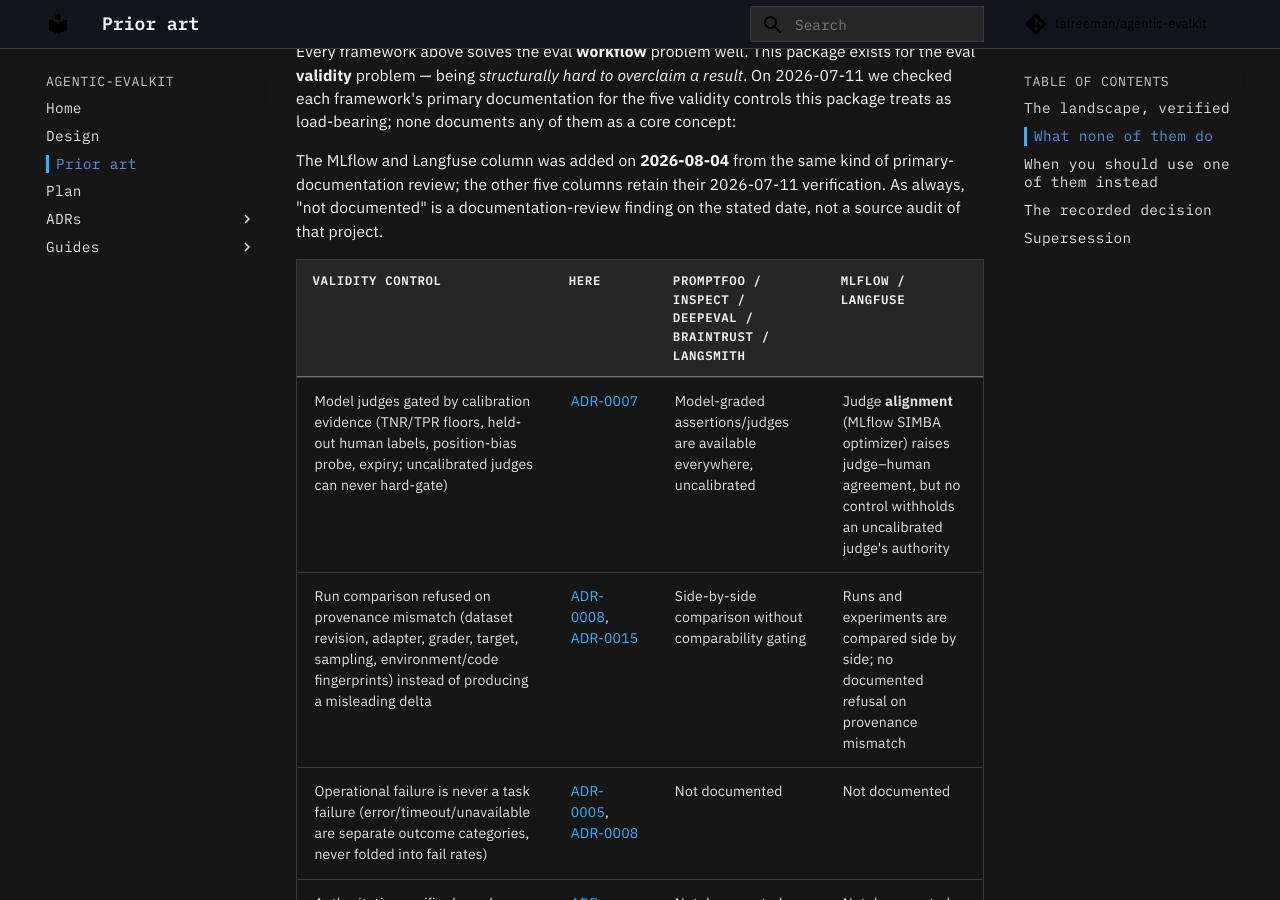
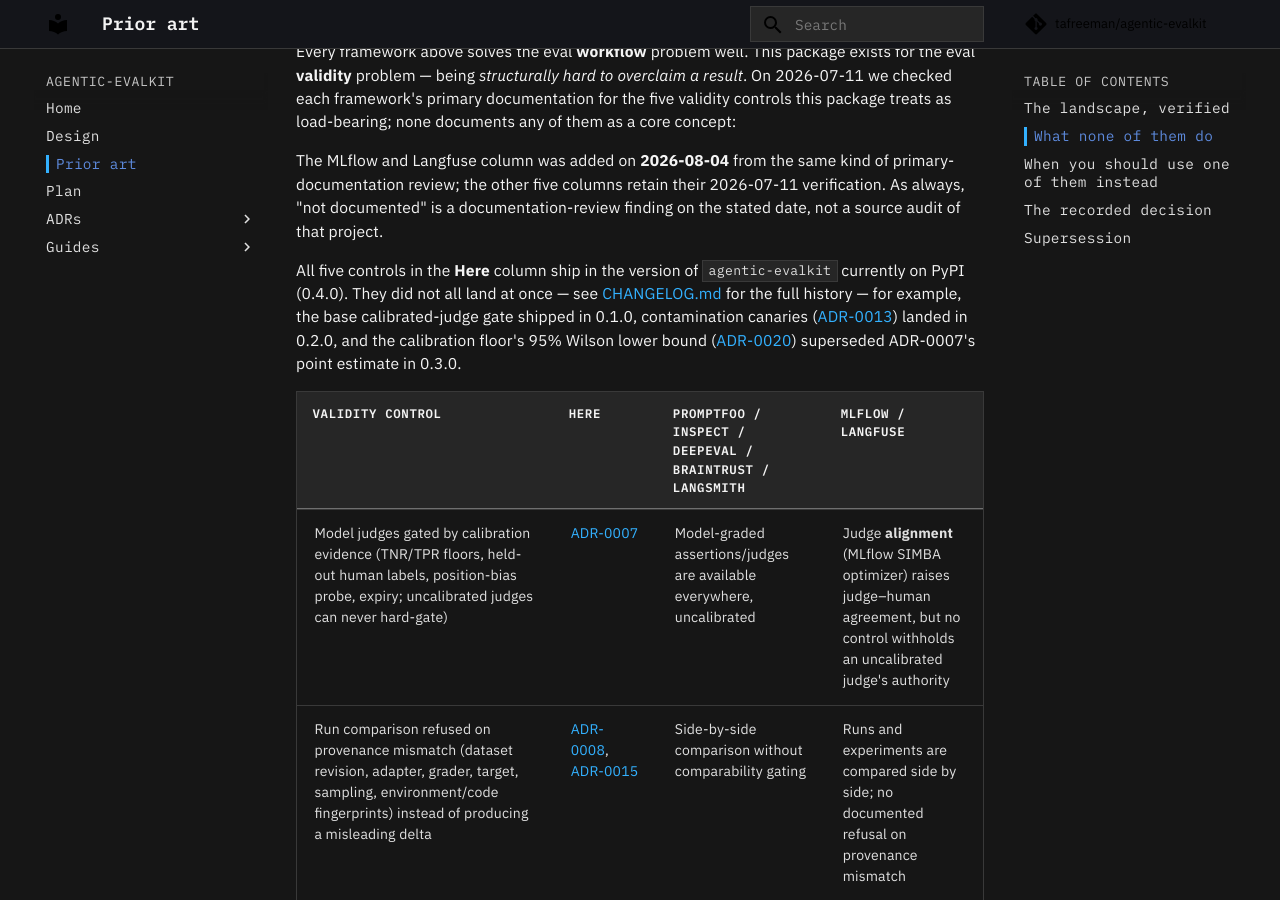
Before and after one commit to tafreeman/agentic-evalkit, an MkDocs documentation site: the page built from docs/prior-art.md, in a window 1280 px wide and 900 px high, scrolled down 1687 px. Built offline with MkDocs 1.6.1 and Material for MkDocs 9.7.7, drawn with Linux system fonts in a browser that asks for light colours; comment, search, counter and statistics services are not loaded.

```diff
--- a/docs/prior-art.md
+++ b/docs/prior-art.md
@@ -53,6 +53,15 @@ The MLflow and Langfuse column was added on **2026-08-04** from the same kind
 of primary-documentation review; the other five columns retain their
 2026-07-11 verification. As always, "not documented" is a documentation-review
 finding on the stated date, not a source audit of that project.
+
+All five controls in the **Here** column ship in the version of
+`agentic-evalkit` currently on PyPI (0.4.0). They did not all land at once —
+see [CHANGELOG.md](../CHANGELOG.md) for the full history — for example, the
+base calibrated-judge gate shipped in 0.1.0, contamination canaries
+([ADR-0013](adr/0013-contamination-metadata-and-canaries.md)) landed in
+0.2.0, and the calibration floor's 95% Wilson lower bound
+([ADR-0020](adr/0020-wilson-lower-bound-judge-floor-and-response-envelope.md))
+superseded ADR-0007's point estimate in 0.3.0.
 
 | Validity control | Here | promptfoo / Inspect / DeepEval / Braintrust / LangSmith | MLflow / Langfuse |
 |---|---|---|---|
```
Also changed, not shown: README.md (+28 -10 lines).
